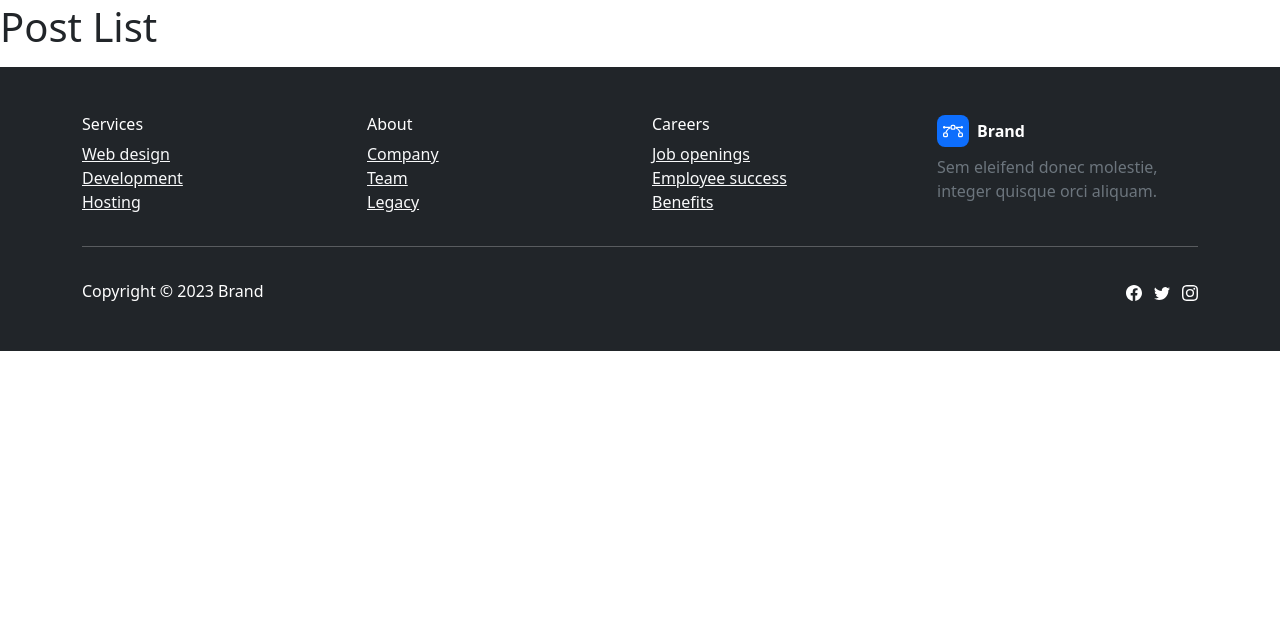
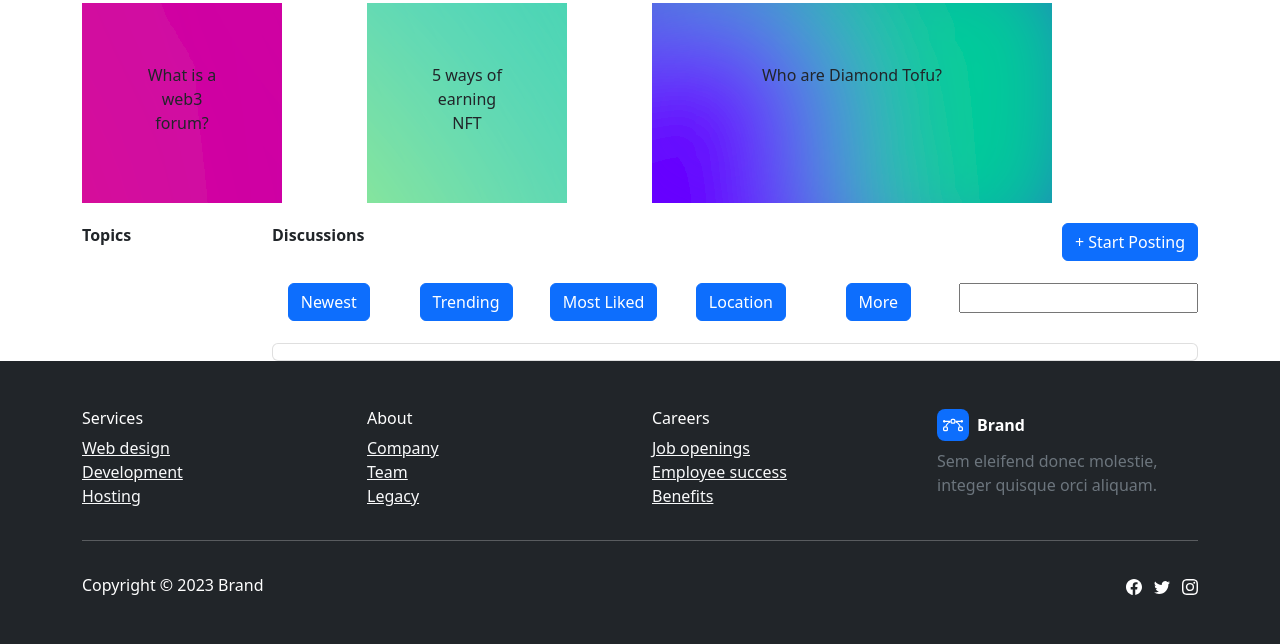
Before and after one commit to thelichenhao/Diamond-and-Tofu, a Django app: page /posts/ in a window 1280 px wide. Shown: the part 71-715 px from the top of the page. Run offline with Django 4.2, Linux system fonts and the light colour scheme; data that the repository does not hold is empty.

Commit message:
Update post list page

```diff
--- a/app/forum_post/admin.py
+++ b/app/forum_post/admin.py
@@ -1,6 +1,7 @@
 from django.contrib import admin
-from .models import ForumPost, ForumComment
+from .models import ForumPost, ForumComment, Topic
 # Register your models here.
 
 admin.site.register(ForumPost)
 admin.site.register(ForumComment)
+admin.site.register(Topic)
--- a/app/forum_post/models.py
+++ b/app/forum_post/models.py
@@ -35,6 +35,7 @@ class Topic(models.Model):
 class ForumPost(Content):
     # Fields
     topic = models.ForeignKey(Topic, on_delete=models.CASCADE, related_name='posts', null=True, blank=True)
+    num_comments = models.IntegerField(default=0)
 
     # Meta
     class Meta:
--- a/app/forum_post/templates/forum_post/post_list.html
+++ b/app/forum_post/templates/forum_post/post_list.html
@@ -1,14 +1,72 @@
 {% extends 'base.html' %}
+
+{% load static %}
 
 {% block title %}Post List{% endblock %}
 
 {% block content %}
-    <h1>Post List</h1>
-    <ul>
-        {% for post in posts %}
-            <li>
-                <a href="{% url 'forum_post:post_detail' post.id %}">{{ post.title }}</a>
-            </li>
-        {% endfor %}
-    </ul>
+<div class="container">
+    <div class="row" style="height: 220px">
+        <div class="col-md-4 col-xl-3 bg-img" style="text-align: center"><p style="background: url({% static 'img/bg-1.svg' %}) center; height: 200px; width: 200px; padding:60px">What is a web3 forum?</p></div>
+        <div class="col-md-4 col-xl-3" style="text-align: center"><p style="background: url({% static 'img/bg-2.svg' %}) center; height: 200px; width: 200px; padding:60px">5 ways of earning NFT</p></div>
+        <div class="col-md-4 col-xl-6" style="text-align: center"><p style="background: url({% static 'img/bg-4.svg' %}) center/cover; height: 200px; width: 400px; padding:60px">Who are Diamond Tofu?</p></div>
+    </div>
+</div>
+<div class="container">
+    <div class="row">
+        <div class="col-md-4 col-xl-2">
+            <div class="row" style="height: 60px">
+                <div class="col"><strong>Topics</strong></div>
+            </div>
+            <div class="row">
+                <div class="col">
+                    <ul class="list-group">
+                        {% for topic in topics %}
+                        <li class="list-group-item"><a href="#">{{ topic.name }}</a></li>
+                        {% endfor %}
+                    </ul>
+                </div>
+            </div>
+        </div>
+        <div class="col-md-8 col-xl-10">
+            <div class="row" style="height: 60px">
+                <div class="col"><strong>Discussions</strong></div>
+                <div class="col" style="text-align: right;"><button class="btn btn-primary" type="button">+ Start Posting</button></div>
+            </div>
+            <div class="row" style="height: 60px">
+                <div class="col" style="text-align: center;"><button class="btn btn-primary" type="button">Newest</button></div>
+                <div class="col" style="text-align: center;"><button class="btn btn-primary" type="button">Trending</button></div>
+                <div class="col" style="text-align: center;"><button class="btn btn-primary" type="button">Most Liked</button></div>
+                <div class="col" style="text-align: center;"><button class="btn btn-primary" type="button">Location</button></div>
+                <div class="col" style="text-align: center;"><button class="btn btn-primary" type="button">More</button></div>
+                <div class="col" style="text-align: center;"><input type="text"></div>
+            </div>
+            <div class="row">
+                <div class="col">
+                    <ul class="list-group">
+                        <li class="list-group-item">
+                            {% for post in posts %}
+                            <div class="row">
+                                <div class="col">
+                                    <div class="row">
+                                        <div class="col"><a href="#">{{ post.title }}</a></div>
+                                    </div>
+                                    <div class="row">
+                                        <div class="col">
+                                            <p>Paragraph</p>
+                                        </div>
+                                    </div>
+                                </div>
+                                <div class="col"><a href="#">{{ post.author }}</a></div>
+                                <div class="col"><strong>{{ post.created_at }}</strong></div>
+                                <div class="col"><a href="#">{{ post.num_comments }}</a></div>
+                            </div>
+                            {% endfor %}
+                        </li>
+                    </ul>
+                </div>
+            </div>
+        </div>
+    </div>
+</div>
 {% endblock %}
--- a/app/forum_post/views.py
+++ b/app/forum_post/views.py
@@ -1,6 +1,6 @@
 from django.shortcuts import render
 from django.urls import reverse_lazy
-from .models import ForumPost
+from .models import ForumPost, Topic
 from .forms import PostCreateForm
 from django.views.generic import ListView, DetailView, CreateView
 from django.contrib.auth.decorators import login_required
@@ -15,7 +15,11 @@ class PostListView(ListView):
 
     def get_context_data(self, **kwargs):
         context = super().get_context_data(**kwargs)
-        context['title'] = 'Forum Posts'
+
+        context.update({
+            'title': 'Forum Posts',
+            'topics': Topic.objects.all(),
+        })
         return context
 
     def get_queryset(self):
--- /dev/null
+++ b/app/static/css/styles.min.css
@@ -0,0 +1 @@
+@font-face{font-family:swiper-icons;src:url(../../assets/fonts/swiper-icons.woff) format('woff');font-weight:400;font-style:normal;font-display:auto}.bs-icon{--bs-icon-size:.75rem;display:flex;flex-shrink:0;justify-content:center;align-items:center;font-size:var(--bs-icon-size);width:calc(var(--bs-icon-size) * 2);height:calc(var(--bs-icon-size) * 2);color:var(--bs-primary)}.bs-icon-xs{--bs-icon-size:1rem;width:calc(var(--bs-icon-size) * 1.5);height:calc(var(--bs-icon-size) * 1.5)}.bs-icon-sm{--bs-icon-size:1rem}.bs-icon-md{--bs-icon-size:1.5rem}.bs-icon-lg{--bs-icon-size:2rem}.bs-icon-xl{--bs-icon-size:2.5rem}.bs-icon.bs-icon-primary{color:var(--bs-white);background:var(--bs-primary)}.bs-icon.bs-icon-primary-light{color:var(--bs-primary);background:rgba(var(--bs-primary-rgb),.2)}.bs-icon.bs-icon-semi-white{color:var(--bs-primary);background:rgba(255,255,255,.5)}.bs-icon.bs-icon-rounded{border-radius:.5rem}.bs-icon.bs-icon-circle{border-radius:50%}
--- a/app/templates/base.html
+++ b/app/templates/base.html
@@ -10,6 +10,7 @@
     <title>Diamond Tofu | {% block title %}{% endblock title %} </title>
     <link rel="stylesheet" href="https://cdn.jsdelivr.net/npm/bootstrap@5.2.3/dist/css/bootstrap.min.css">
     <link rel="stylesheet" href="{% static 'css/swiper-icons.css' %}">
+    <link rel="stylesheet" href="{% static 'css/styles.min.css' %}">
     <link rel="stylesheet" href="{% static 'css/Navbar-Right-Links-icons.css' %}">
 
     <link rel="shortcut icon" href="{% static 'img/LOGO.png' %}">
@@ -32,8 +33,8 @@
                 </ul>
                 {% if request.user.is_authenticated %}
 
-                    {% comment %} <a class="btn btn-primary ms-md-2" role="button" href="{% url 'profile' %}"> {{ request.user.id }} </a>
-                    <a class="btn btn-primary ms-md-2" role="button" href="{% url 'logout' %}">Logout</a> {% endcomment %}
+                    {% comment %} <a class="btn btn-primary ms-md-2" role="button" href="{% url 'profile' %}"> {{ request.user.id }} </a> {% endcomment %}
+                    <a class="btn btn-primary ms-md-2" role="button" href="{% url 'forum_login:logout' %}">Logout</a>
 
                 {% else %}
 
```
Also changed, not shown: app/forum_post/migrations/0003_forumpost_num_comments.py (added), app/static/css/custom.css (added), app/static/img/bg-1.svg (added), app/static/img/bg-2.svg (added), app/static/img/bg-3.svg (added), app/static/img/bg-4.svg (added).
